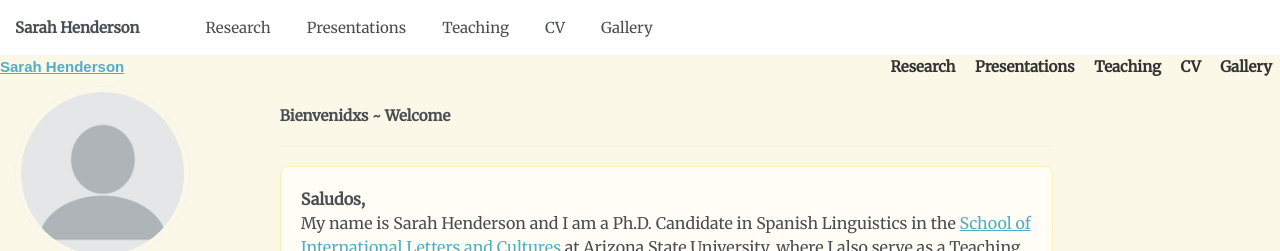
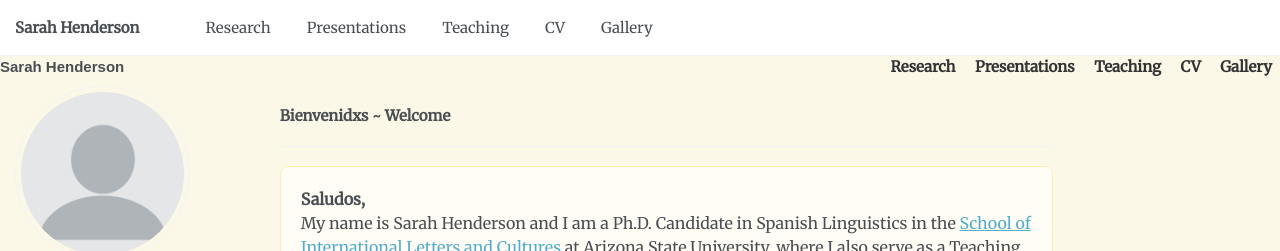
Before and after one commit to sarah-e-henderson/sarah-e-henderson.github.io, a Jekyll site: the page built from _pages/about.md, in a window 1280 px wide. Shown: the top 251 px of the page. Built offline with Jekyll 4.4.1, drawn with Linux system fonts in a browser that asks for light colours; some web fonts are replaced; a script that is not in the unit is left out.

Commit message:
Update default.html

```diff
--- a/_layouts/default.html
+++ b/_layouts/default.html
@@ -15,7 +15,7 @@ layout: compress
   <body>
 
 <div class="header">
-  <div class="name"><a href="/">Sarah Henderson</a></div>
+  <div class="name">Sarah Henderson</div>
   <nav>
     <a href="/research/">Research</a>
     <a href="/presentations/">Presentations</a>
```
